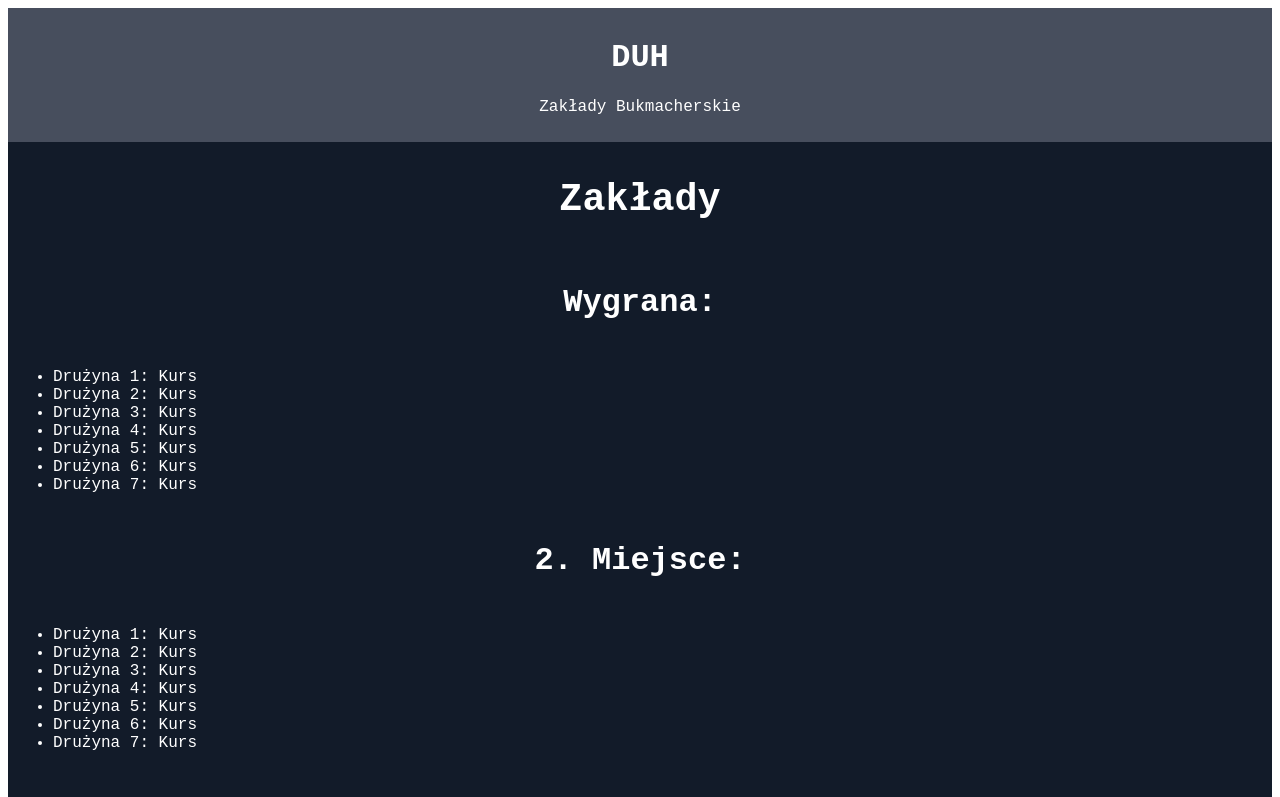
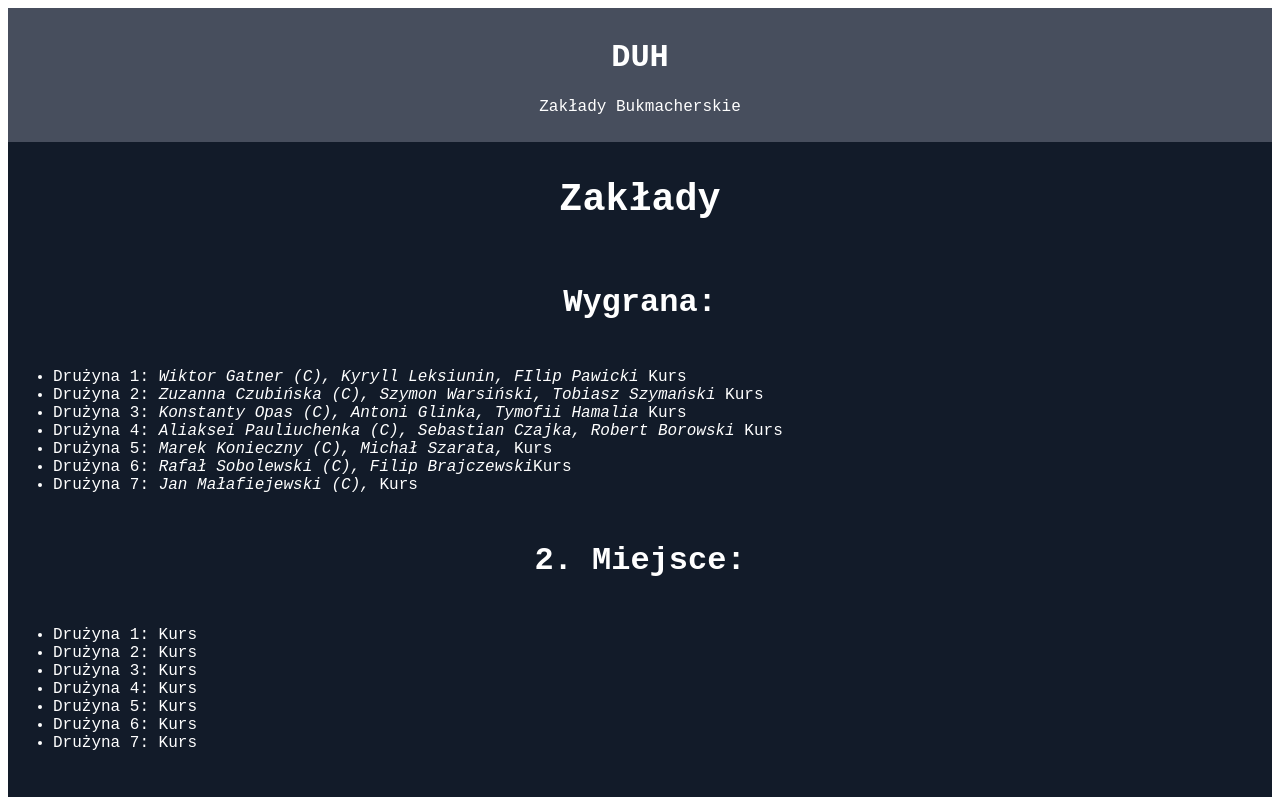
Before and after one commit to Konemara/GAMBLING, a plain HTML site: page index.html in a window 1280 px wide. Shown: the top 797 px of the page. Drawn offline with Linux system fonts and the light colour scheme.

Commit message:
Update index.html

```diff
--- a/index.html
+++ b/index.html
@@ -19,13 +19,13 @@
                 </div>
                 <div class = "Kursy">
                 <ul>
-                    <li>Drużyna 1: Kurs </li>
-                    <li>Drużyna 2: Kurs </li>
-                    <li>Drużyna 3: Kurs </li>
-                    <li>Drużyna 4: Kurs </li>
-                    <li>Drużyna 5: Kurs </li>
-                    <li>Drużyna 6: Kurs </li>
-                    <li>Drużyna 7: Kurs </li>
+                    <li>Drużyna 1: <i>Wiktor Gatner (C), Kyryll Leksiunin, FIlip Pawicki</i> Kurs </li>
+                    <li>Drużyna 2: <i>Zuzanna Czubińska (C), Szymon Warsiński, Tobiasz Szymański</i> Kurs</li>
+                    <li>Drużyna 3: <i>Konstanty Opas (C), Antoni Glinka, Tymofii Hamalia</i> Kurs </li>
+                    <li>Drużyna 4: <i>Aliaksei Pauliuchenka (C), Sebastian Czajka, Robert Borowski </i>Kurs </li>
+                    <li>Drużyna 5: <i>Marek Konieczny (C), Michał Szarata, </i>Kurs </li>
+                    <li>Drużyna 6: <i>Rafał Sobolewski (C), Filip Brajczewski</i>Kurs </li>
+                    <li>Drużyna 7: <i>Jan Małafiejewski (C), </i>Kurs </li>
                 </ul>
                 </div>
                 <div class = "Title">
```
